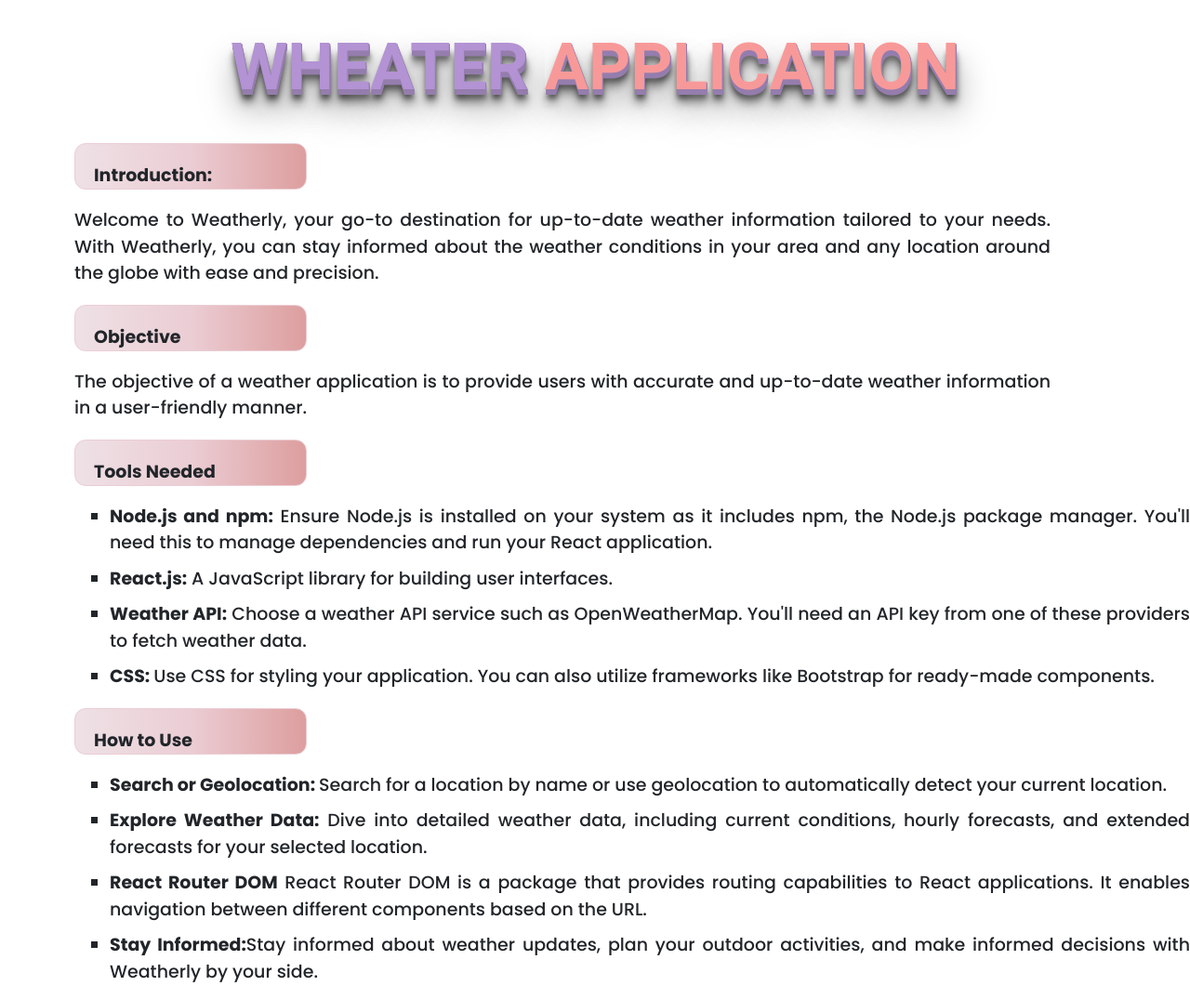
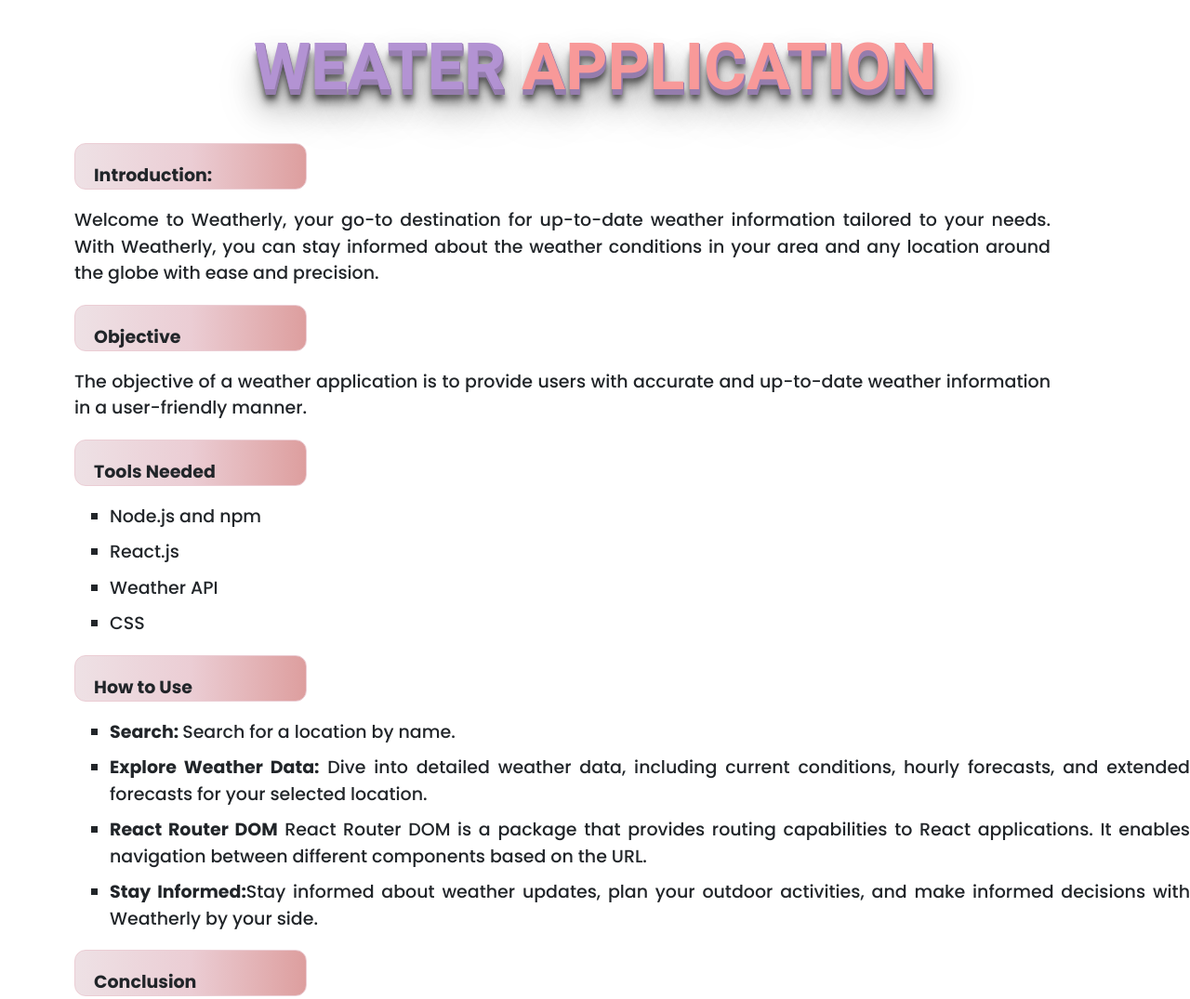
Before and after one commit to ThilagavathiChandrasekar/wheather-description, a plain HTML site: page index.html in a window 1280 px wide. Shown: the top 1075 px of the page at 93% size. Drawn offline with Linux system fonts and the light colour scheme.

Commit message:
some msg

```diff
--- a/index.html
+++ b/index.html
@@ -11,7 +11,7 @@
 <body>
     <div>
         <div class="title">
-            <h1 >Wheater <span class="app">Application</span></h1>
+            <h1 >Weater <span class="app">Application</span></h1>
         </div>
 
         <div class="desc">
@@ -34,20 +34,16 @@
             <p class="description-content">
                 <ul>
                     <li class="proce">
-                        <span>Node.js and npm:</span>
-                        Ensure Node.js is installed on your system as it includes npm, the Node.js package manager. You'll need this to manage dependencies and run your React application.
+                        Node.js and npm
                     </li>
                     <li class="proce">
-                        <span>React.js:</span>
-                         A JavaScript library for building user interfaces.
+                        React.js
                     </li>
                     <li class="proce">
-                        <span> Weather API:</span>
-                         Choose a weather API service such as OpenWeatherMap. You'll need an API key from one of these providers to fetch weather data.
+                         Weather API
                     </li>
                     <li class="proce">
-                        <span> CSS: </span>
-                        Use CSS for styling your application. You can also utilize frameworks like Bootstrap for ready-made components.
+                         CSS
                     </li>
                 </ul>
             </p>
@@ -56,8 +52,8 @@
         <div class="fea">
             <p class="heading" class="feature">How to Use</p>
             <ul class="feature-content">
-                <li><span>  Search or Geolocation:
-                </span>Search for a location by name or use geolocation to automatically detect your current location.</li>
+                <li><span>  Search:
+                </span>Search for a location by name.</li>
                 <li><span> Explore Weather Data:</span> Dive into detailed weather data, including current conditions, hourly forecasts, and extended forecasts for your selected location.</li>
                 <li><span> React Router DOM</span> React Router DOM is a package that provides routing capabilities to React applications. It enables navigation between different components based on the URL.</li>
                 <li><span> Stay Informed:</span>Stay informed about weather updates, plan your outdoor activities, and make informed decisions with Weatherly by your side.
```
